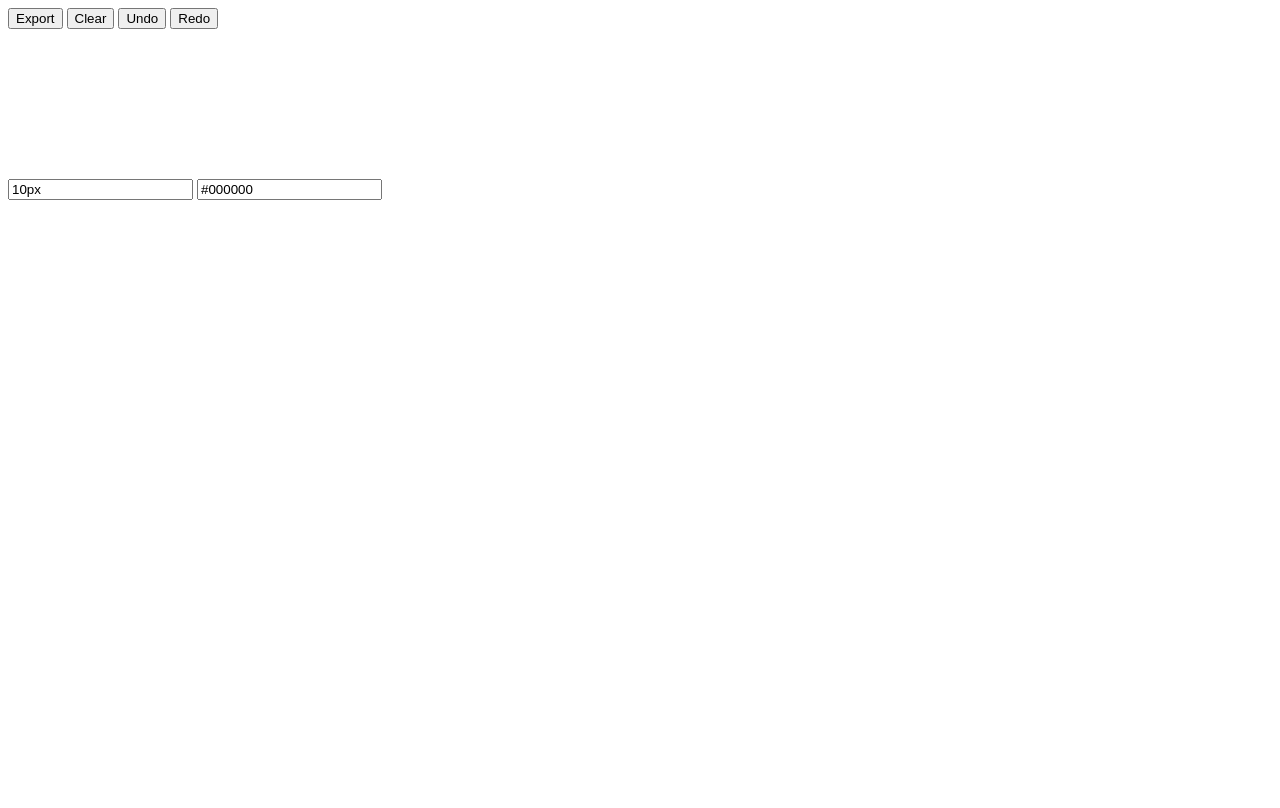
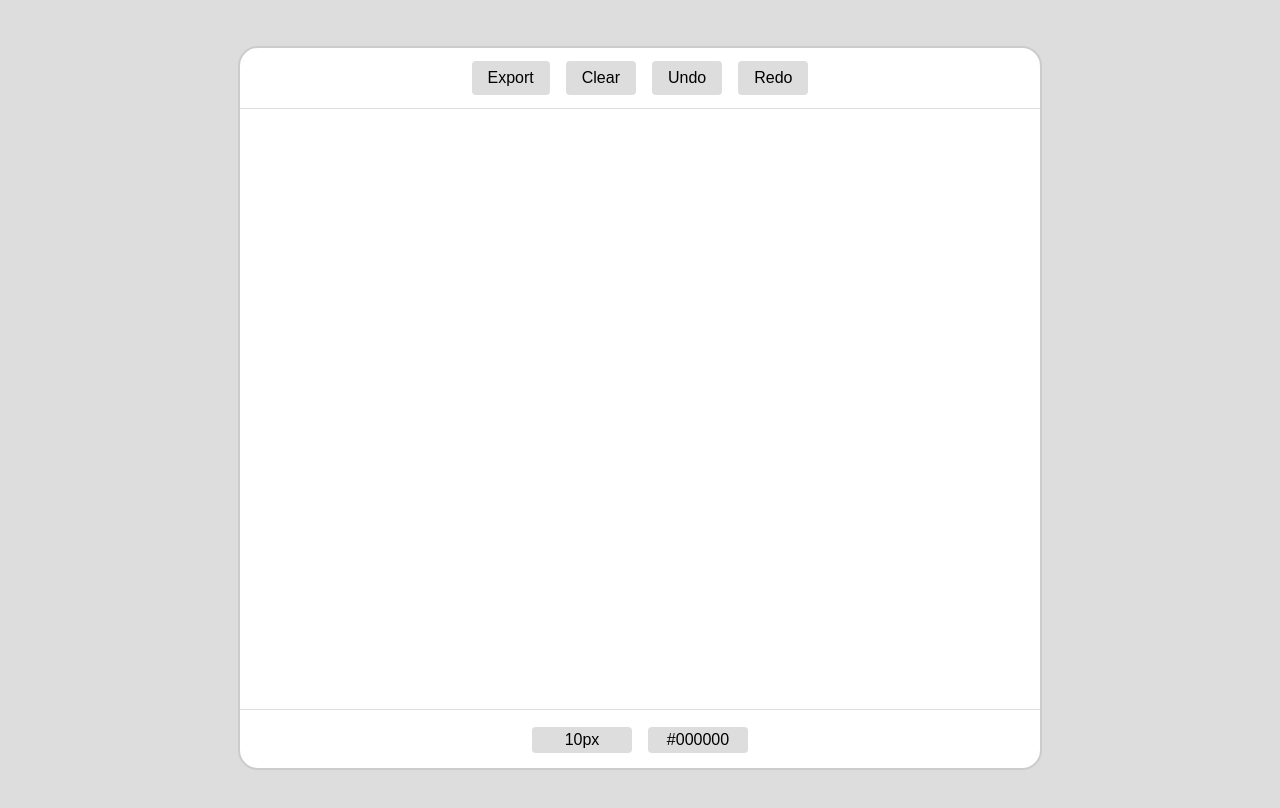
Before and after one commit to clhuang224/paint, a website with bundled scripts: page index.html in a window 1280 px wide. Built offline with nearby package versions, Linux system fonts and the light colour scheme.

Commit message:
feat: layout

```diff
--- a/index.html
+++ b/index.html
@@ -5,7 +5,10 @@
     <title>Paint</title>
 </head>
 <body>
-    <div x-data="{ size: '10px', color: '#000000' }">
+    <div
+      class="app"
+      x-data="{ size: '10px', color: '#000000' }"
+    >
         <header>
             <button class="export" @click="exportImage()">Export</button>
             <button class="clear" @click="clearCanvas()">Clear</button>
--- a/main.css
+++ b/main.css
@@ -0,0 +1,53 @@
+body {
+    background-color: #ddd;
+    height: 100dvh;
+    display: flex;
+    justify-content: center;
+    align-items: center;
+}
+
+.app {
+    width: 800px;
+    height: 720px;
+    background-color: #fff;
+    border: 2px solid #ccc;
+    border-radius: 20px;
+}
+
+.app header, .app footer {
+    height: 60px;
+    display: flex;
+    justify-content: center;
+    align-items: center;
+}
+
+.app header button {
+    font-size: 16px;
+    background-color: #ddd;
+    border: none;
+    border-radius: 4px;
+    padding: 8px 16px;
+    margin: 0 8px;
+}
+
+.app footer input {
+    width: 100px;
+    font-size: 16px;
+    background-color: #ddd;
+    border: none;
+    border-radius: 4px;
+    margin: 0 8px;
+    padding: 4px;
+    text-align: center;
+}
+
+.app main {
+    height: 600px;
+    border: 1px solid #ddd;
+    border-width: 1px 0;
+}
+
+.app main canvas {
+    width: 100%;
+    height: 100%;
+}
```
